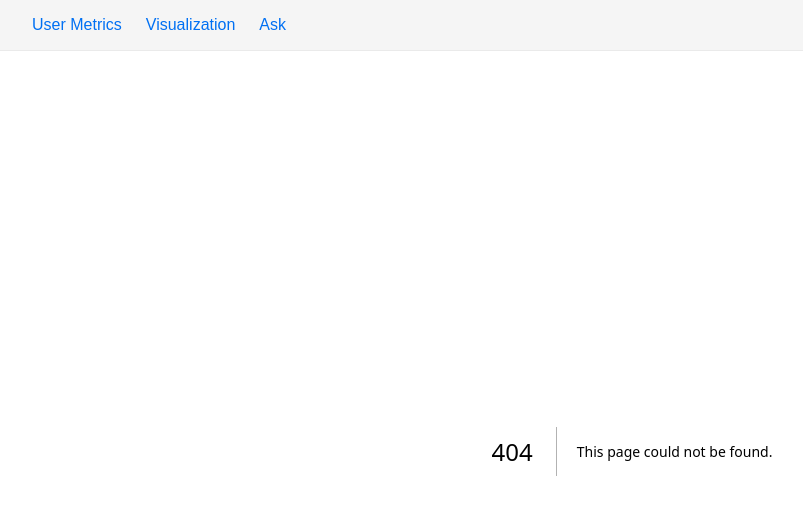
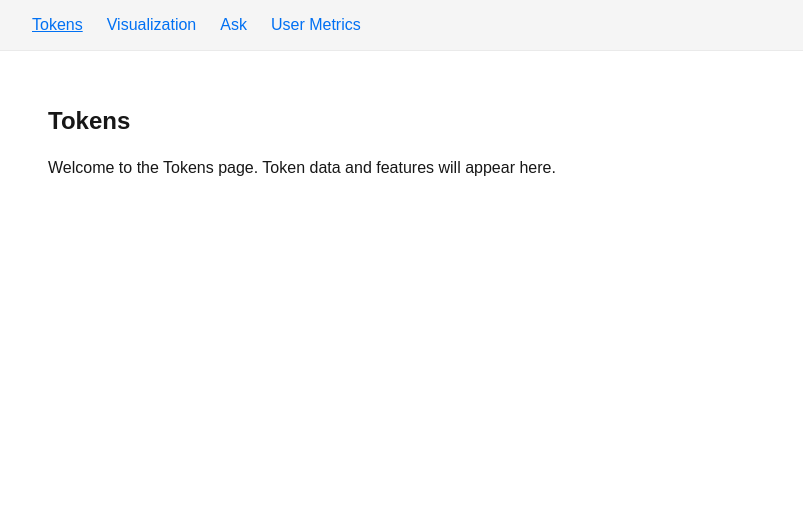
Before and after one commit to uneeb123/alpha-hunter, a Next.js app: page /tokens in a window 1280 px wide. Before the commit this address had no page. Shown: the top 514 px of the page, without its empty margins (8-811 px from the left). Built offline with nearby package versions, Linux system fonts and the light colour scheme.

Commit message:
added a tokens page

```diff
--- /dev/null
+++ b/src/app/tokens/page.tsx
@@ -0,0 +1,12 @@
+import React from 'react';
+
+export default function TokensPage() {
+  return (
+    <div style={{ maxWidth: 1200, margin: '40px auto', padding: 16 }}>
+      <h1 style={{ fontSize: 24, marginBottom: 24 }}>Tokens</h1>
+      <p>
+        Welcome to the Tokens page. Token data and features will appear here.
+      </p>
+    </div>
+  );
+}
--- a/src/components/Navigation.tsx
+++ b/src/components/Navigation.tsx
@@ -16,13 +16,13 @@ export default function Navigation() {
         style={{ maxWidth: 1200, margin: '0 auto', display: 'flex', gap: 24 }}
       >
         <Link
-          href="/"
+          href="/tokens"
           style={{
-            textDecoration: pathname === '/' ? 'underline' : 'none',
+            textDecoration: pathname === '/tokens' ? 'underline' : 'none',
             color: '#0070f3',
           }}
         >
-          User Metrics
+          Tokens
         </Link>
         <Link
           href="/visualization"
@@ -43,6 +43,15 @@ export default function Navigation() {
         >
           Ask
         </Link>
+        <Link
+          href="/user-metrics"
+          style={{
+            textDecoration: pathname === '/user-metrics' ? 'underline' : 'none',
+            color: '#0070f3',
+          }}
+        >
+          User Metrics
+        </Link>
       </div>
     </nav>
   );
```
Also changed, not shown: src/app/page.tsx (+4 -83 lines), src/app/user-metrics/page.tsx (added, +89 -0 lines).
